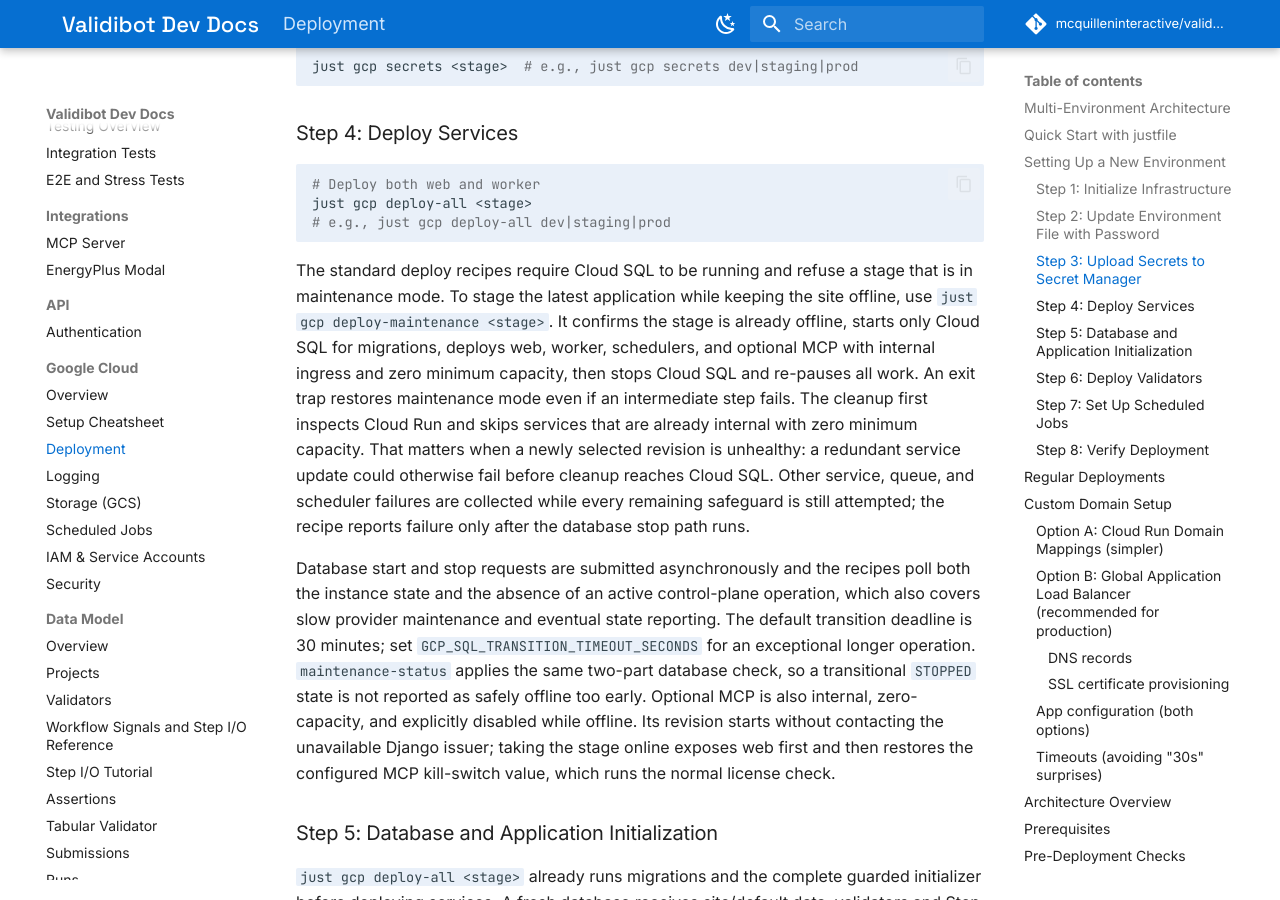
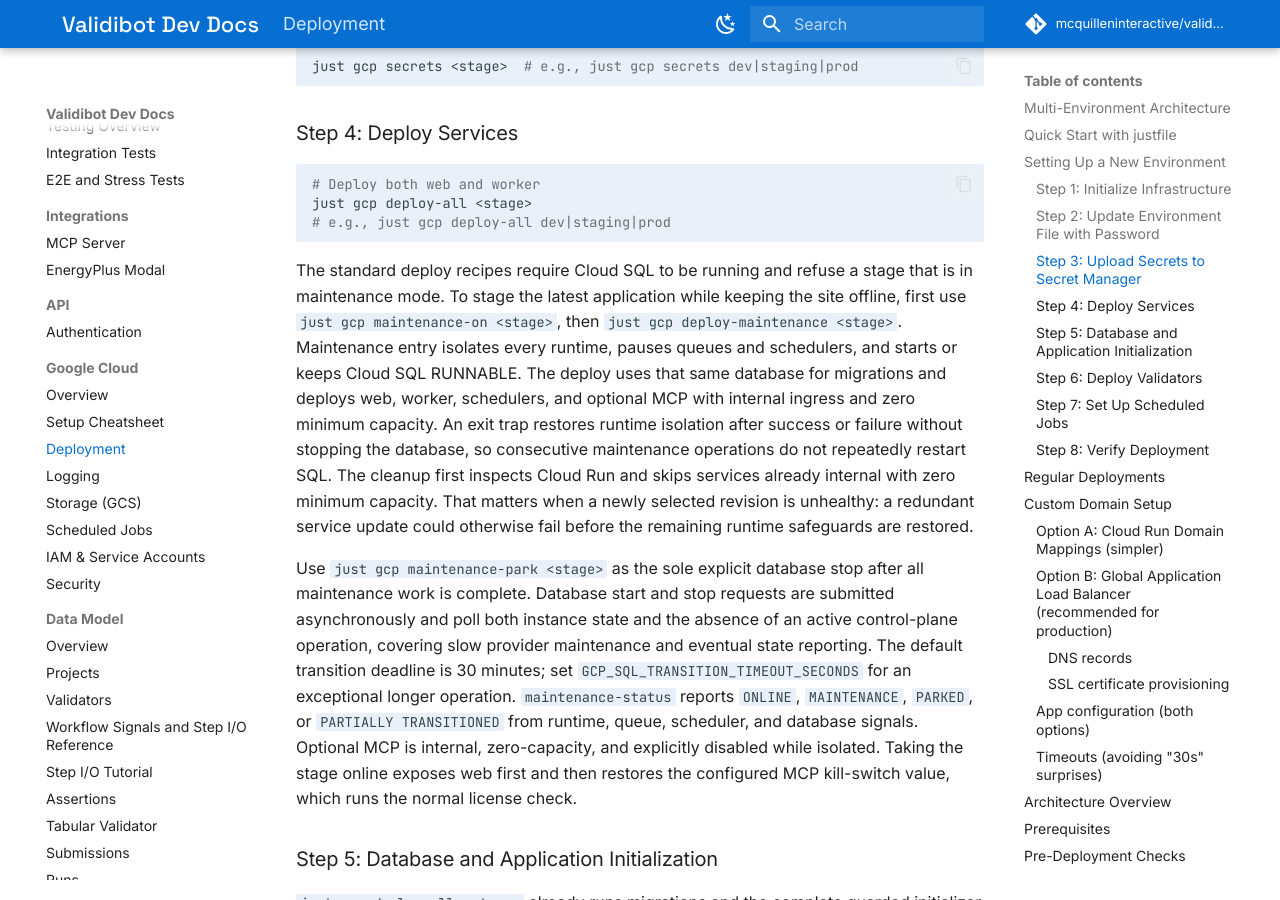
Before and after one commit to danielmcquillen/validibot, an MkDocs documentation site: the page built from docs/dev_docs/google_cloud/deployment.md, in a window 1280 px wide and 900 px high, scrolled down 4359 px. Built offline with MkDocs 1.6.1 and Material for MkDocs 9.7.7, drawn with Linux system fonts in a browser that asks for light colours; comment, search, counter and statistics services are not loaded; some of the changed text lies outside the part shown.

Commit message:
Separate maintenance mode from database parking

````diff
--- a/docs/dev_docs/google_cloud/deployment.md
+++ b/docs/dev_docs/google_cloud/deployment.md
@@ -172,28 +172,29 @@
 
 The standard deploy recipes require Cloud SQL to be running and refuse a stage
 that is in maintenance mode. To stage the latest application while keeping the
-site offline, use `just gcp deploy-maintenance <stage>`. It confirms the stage
-is already offline, starts only Cloud SQL for migrations, deploys web, worker,
-schedulers, and optional MCP with internal ingress and zero minimum capacity,
-then stops Cloud SQL and re-pauses all work. An exit trap restores maintenance
-mode even if an intermediate step fails. The cleanup first inspects Cloud Run
-and skips services that are already internal with zero minimum capacity. That
-matters when a newly selected revision is unhealthy: a redundant service update
-could otherwise fail before cleanup reaches Cloud SQL. Other service, queue,
-and scheduler failures are collected while every remaining safeguard is still
-attempted; the recipe reports failure only after the database stop path runs.
+site offline, first use `just gcp maintenance-on <stage>`, then
+`just gcp deploy-maintenance <stage>`. Maintenance entry isolates every runtime,
+pauses queues and schedulers, and starts or keeps Cloud SQL RUNNABLE. The deploy
+uses that same database for migrations and deploys web, worker, schedulers, and
+optional MCP with internal ingress and zero minimum capacity. An exit trap
+restores runtime isolation after success or failure without stopping the
+database, so consecutive maintenance operations do not repeatedly restart SQL.
+The cleanup first inspects Cloud Run and skips services already internal with
+zero minimum capacity. That matters when a newly selected revision is
+unhealthy: a redundant service update could otherwise fail before the remaining
+runtime safeguards are restored.
 
-Database start and stop requests are submitted asynchronously and the recipes
-poll both the instance state and the absence of an active control-plane
-operation, which also covers slow provider maintenance and eventual state
-reporting. The default transition deadline is 30 minutes; set
+Use `just gcp maintenance-park <stage>` as the sole explicit database stop after
+all maintenance work is complete. Database start and stop requests are
+submitted asynchronously and poll both instance state and the absence of an
+active control-plane operation, covering slow provider maintenance and eventual
+state reporting. The default transition deadline is 30 minutes; set
 `GCP_SQL_TRANSITION_TIMEOUT_SECONDS` for an exceptional longer operation.
-`maintenance-status` applies the same two-part database check, so a transitional
-`STOPPED` state is not reported as safely offline too early. Optional MCP is
-also internal, zero-capacity, and explicitly disabled while offline. Its
-revision starts without contacting the unavailable Django issuer; taking the
-stage online exposes web first and then restores the configured MCP kill-switch
-value, which runs the normal license check.
+`maintenance-status` reports `ONLINE`, `MAINTENANCE`, `PARKED`, or
+`PARTIALLY TRANSITIONED` from runtime, queue, scheduler, and database signals.
+Optional MCP is internal, zero-capacity, and explicitly disabled while isolated.
+Taking the stage online exposes web first and then restores the configured MCP
+kill-switch value, which runs the normal license check.
 
 ### Step 5: Database and Application Initialization
 
@@ -514,17 +515,20 @@
 ### Pause/Resume Service
 
 ```bash
-# Fully stop a stage: internal ingress, min=0, paused work, stopped database
+# Isolate runtime/work and start or keep the database available
 just gcp maintenance-on dev
 
-# Check every offline-state signal
+# Report ONLINE, MAINTENANCE, PARKED, or PARTIALLY TRANSITIONED
 just gcp maintenance-status dev
 
 # Stage a release or run a management command without opening the stage
 just gcp deploy-maintenance dev
 just gcp maintenance-management-cmd dev "check_validibot --strict"
 
-# Restore database first, then capacity, queues, schedulers, and ingress
+# Explicitly stop the database after all maintenance work
+just gcp maintenance-park dev
+
+# Or restore capacity, queues, schedulers, and ingress
 just gcp maintenance-off dev
 ```
 
````
Also changed, not shown: docs/dev_docs/deployment/justfile-guide.md (+17 -13 lines), 2 other files.
